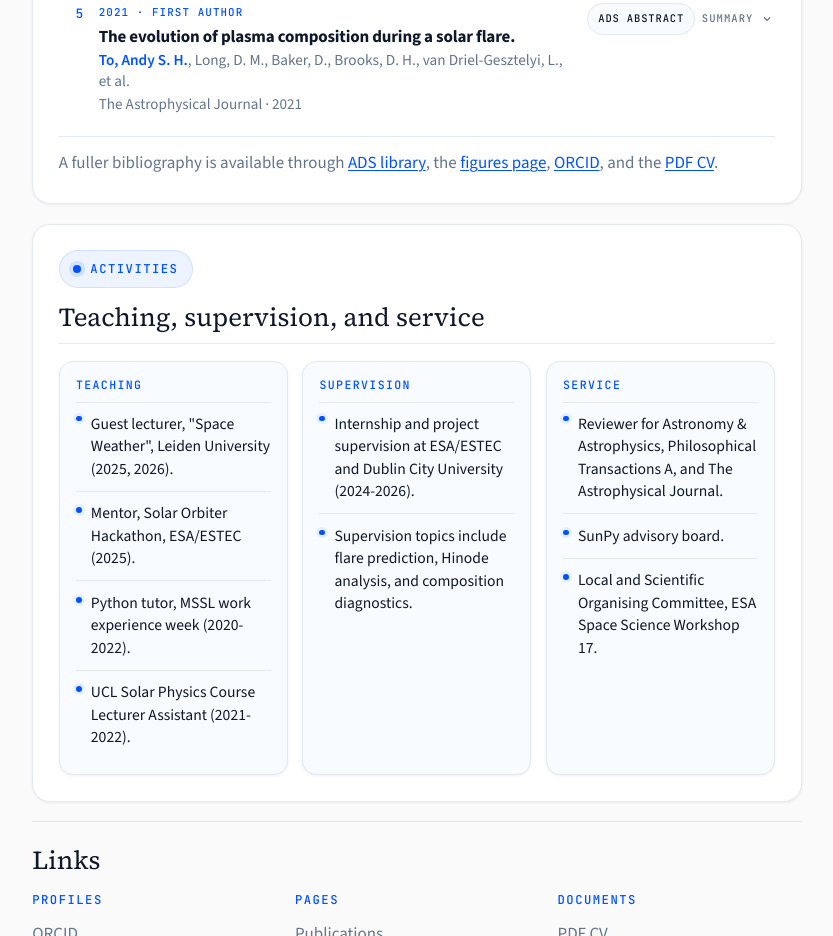
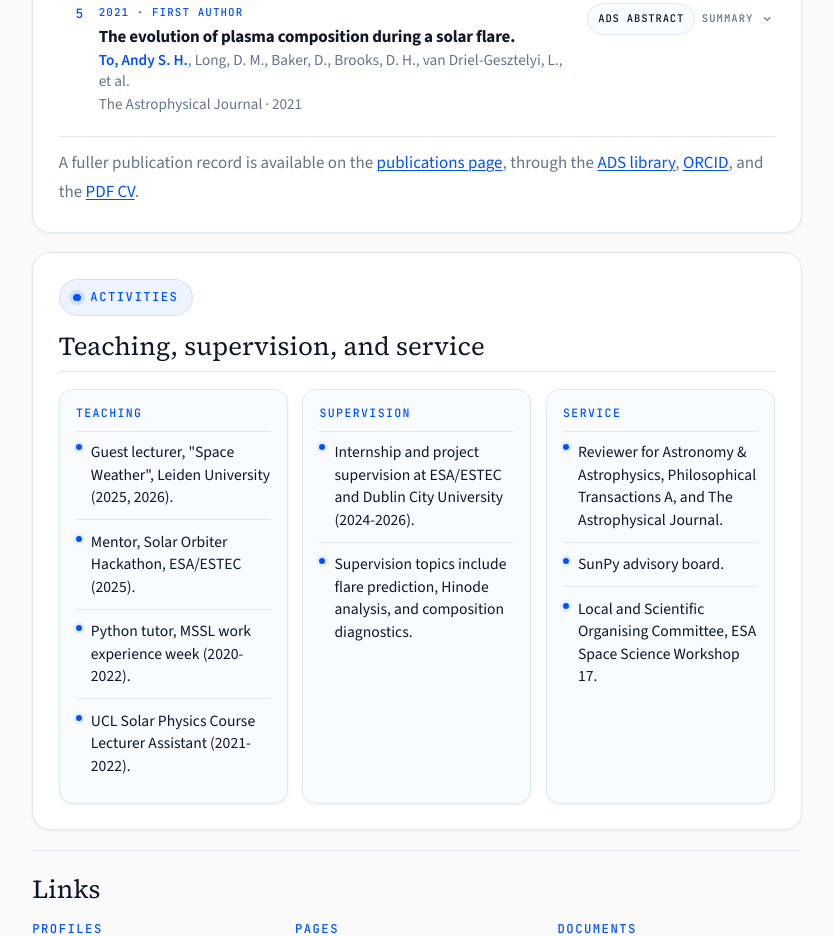
Before and after one commit to andyto1234/andyto.uk, a plain HTML site: page index.html in a window 1280 px wide. Shown: the part 2805-3741 px from the top of the page, without its empty margins (408-1241 px from the left). Drawn offline with nearby package versions, Linux system fonts and the light colour scheme.

Commit message:
Update publication record link copy

```diff
--- a/index.html
+++ b/index.html
@@ -900,14 +900,14 @@
             </li>
           </ol>
           <p class="content-note">
-            A fuller bibliography is available through
+            A fuller publication record is available on the
+            <a href="./publications.html">publications page</a>, through the
             <a
               href="https://ui.adsabs.harvard.edu/user/libraries/9ZO21vKyRQqj28TcnHH9GQ"
               target="_blank"
               rel="noreferrer noopener"
               >ADS library</a
             >,
-            the <a href="./figures.html">figures page</a>,
             <a
               href="https://orcid.org/0000-0003-0774-9084"
               target="_blank"
```
